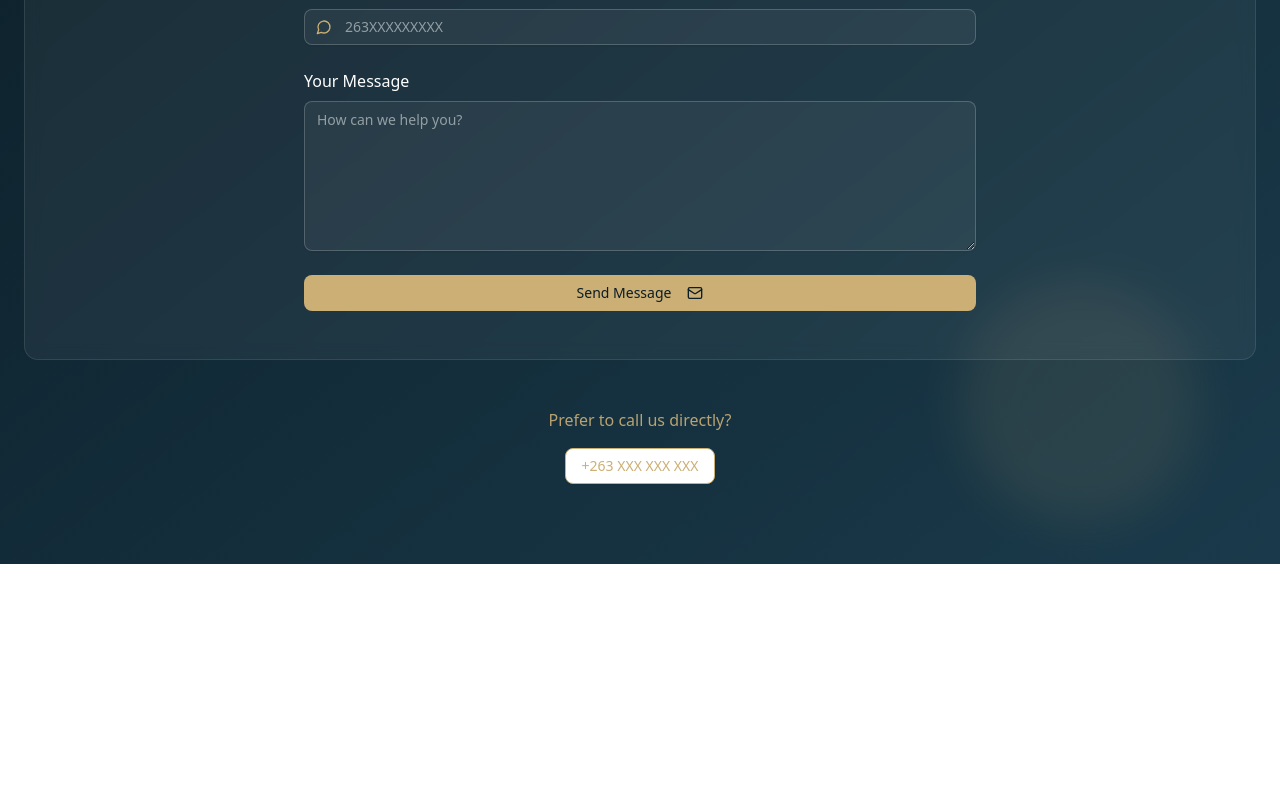
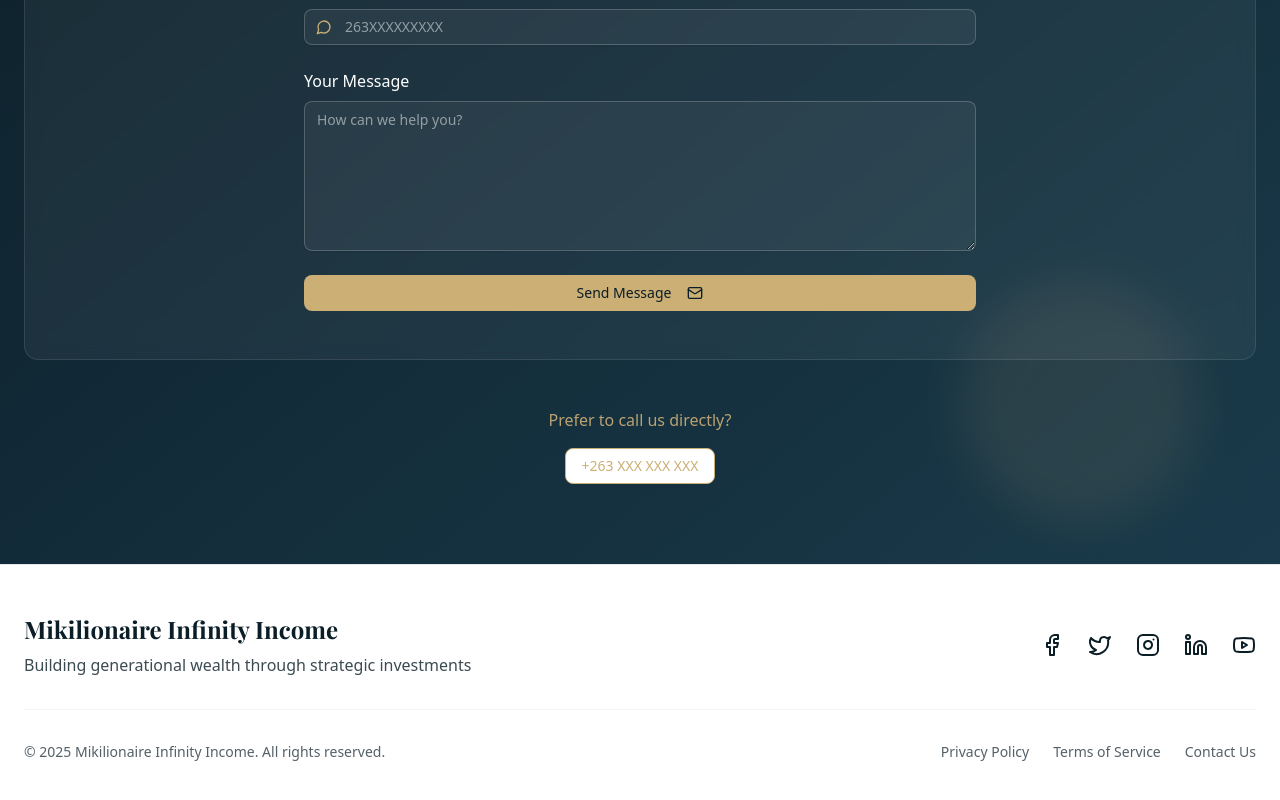
Before and after one commit to Mikilionare-Infinity-Income/MII-community, a Next.js app: page / in a window 1280 px wide. Shown: the part 5459-6259 px from the top of the page. Before the commit the page ends 6023 px from the top, so only its background shows below. Built offline with nearby package versions, Linux system fonts and the light colour scheme; a web font is replaced by a local one.

Commit message:
[ADD]: Footer

```diff
--- a/src/app/page.tsx
+++ b/src/app/page.tsx
@@ -1,5 +1,6 @@
 import { AboutPreview } from "@/components/shared/about-us"
 import { ContactSection } from "@/components/shared/contact-section"
+import { Footer } from "@/components/shared/footer"
 import Header from "@/components/shared/Header"
 import { InvestmentFocus } from "@/components/shared/investment-focus"
 import Navbar from "@/components/shared/Navbar"
@@ -18,6 +19,7 @@ function Home() {
             <WhyChooseUs />
             <VisionQuote />
             <ContactSection />
+            <Footer />
         </main>
     )
 }
--- /dev/null
+++ b/src/components/shared/footer.tsx
@@ -0,0 +1,80 @@
+import Link from 'next/link';
+import { Facebook, Twitter, Instagram, Linkedin, Youtube } from 'lucide-react';
+
+export function Footer() {
+    return (
+        <footer className="bg-white border-t border-gray-200">
+            <div className="container px-4 md:px-6 py-12 mx-auto">
+                <div className="flex flex-col md:flex-row justify-between items-center">
+                    {/* Company Info */}
+                    <div className="mb-6 md:mb-0">
+                        <h2 className="text-2xl font-bold text-[#0B1D26] [font-family:var(--font-playfair)] text-center md:text-left">
+                            Mikilionaire Infinity Income
+                        </h2>
+                        <p className="text-[#0B1D26]/80 mt-2 text-center md:text-left">
+                            Building generational wealth through strategic investments
+                        </p>
+                    </div>
+
+                    {/* Social Links */}
+                    <div className="flex space-x-6">
+                        <Link
+                            href="https://facebook.com/mikilionaire"
+                            className="text-[#0B1D26] hover:text-[#CBAF75] transition-colors"
+                            aria-label="Facebook"
+                        >
+                            <Facebook className="h-6 w-6" />
+                        </Link>
+                        <Link
+                            href="https://twitter.com/mikilionaire"
+                            className="text-[#0B1D26] hover:text-[#CBAF75] transition-colors"
+                            aria-label="Twitter"
+                        >
+                            <Twitter className="h-6 w-6" />
+                        </Link>
+                        <Link
+                            href="https://instagram.com/mikilionaire"
+                            className="text-[#0B1D26] hover:text-[#CBAF75] transition-colors"
+                            aria-label="Instagram"
+                        >
+                            <Instagram className="h-6 w-6" />
+                        </Link>
+                        <Link
+                            href="https://linkedin.com/company/mikilionaire"
+                            className="text-[#0B1D26] hover:text-[#CBAF75] transition-colors"
+                            aria-label="LinkedIn"
+                        >
+                            <Linkedin className="h-6 w-6" />
+                        </Link>
+                        <Link
+                            href="https://youtube.com/mikilionaire"
+                            className="text-[#0B1D26] hover:text-[#CBAF75] transition-colors"
+                            aria-label="YouTube"
+                        >
+                            <Youtube className="h-6 w-6" />
+                        </Link>
+                    </div>
+                </div>
+
+                {/* Copyright and Links */}
+                <div className="border-t border-gray-100 mt-8 pt-8 flex flex-col md:flex-row justify-between items-center">
+                    <p className="text-sm text-[#0B1D26]/70 mb-4 md:mb-0">
+                        © {new Date().getFullYear()} Mikilionaire Infinity Income. All rights reserved.
+                    </p>
+
+                    <div className="flex space-x-6">
+                        <Link href="/privacy" className="text-sm text-[#0B1D26]/70 hover:text-[#CBAF75] transition-colors">
+                            Privacy Policy
+                        </Link>
+                        <Link href="/terms" className="text-sm text-[#0B1D26]/70 hover:text-[#CBAF75] transition-colors">
+                            Terms of Service
+                        </Link>
+                        <Link href="/contact" className="text-sm text-[#0B1D26]/70 hover:text-[#CBAF75] transition-colors">
+                            Contact Us
+                        </Link>
+                    </div>
+                </div>
+            </div>
+        </footer>
+    );
+}
```
